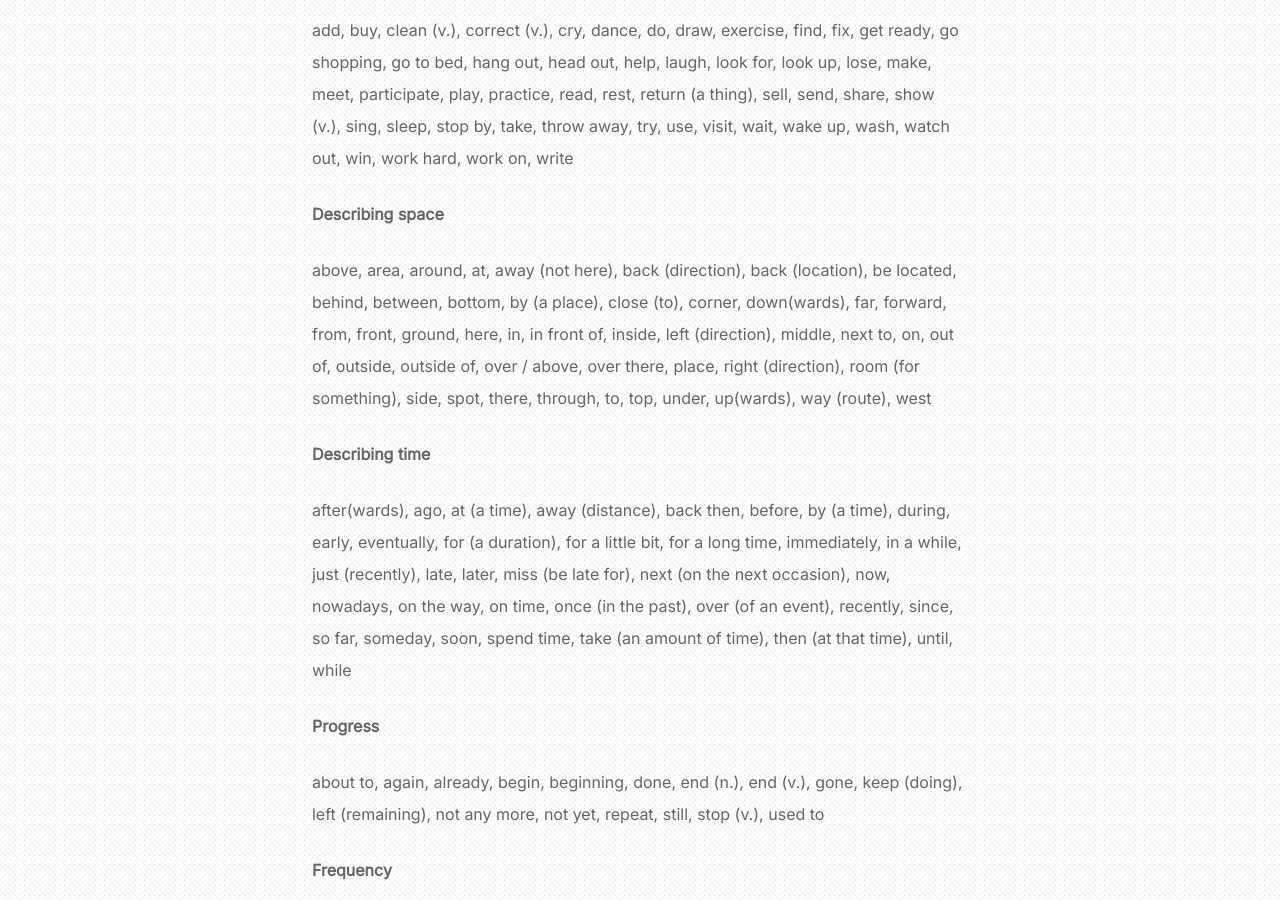
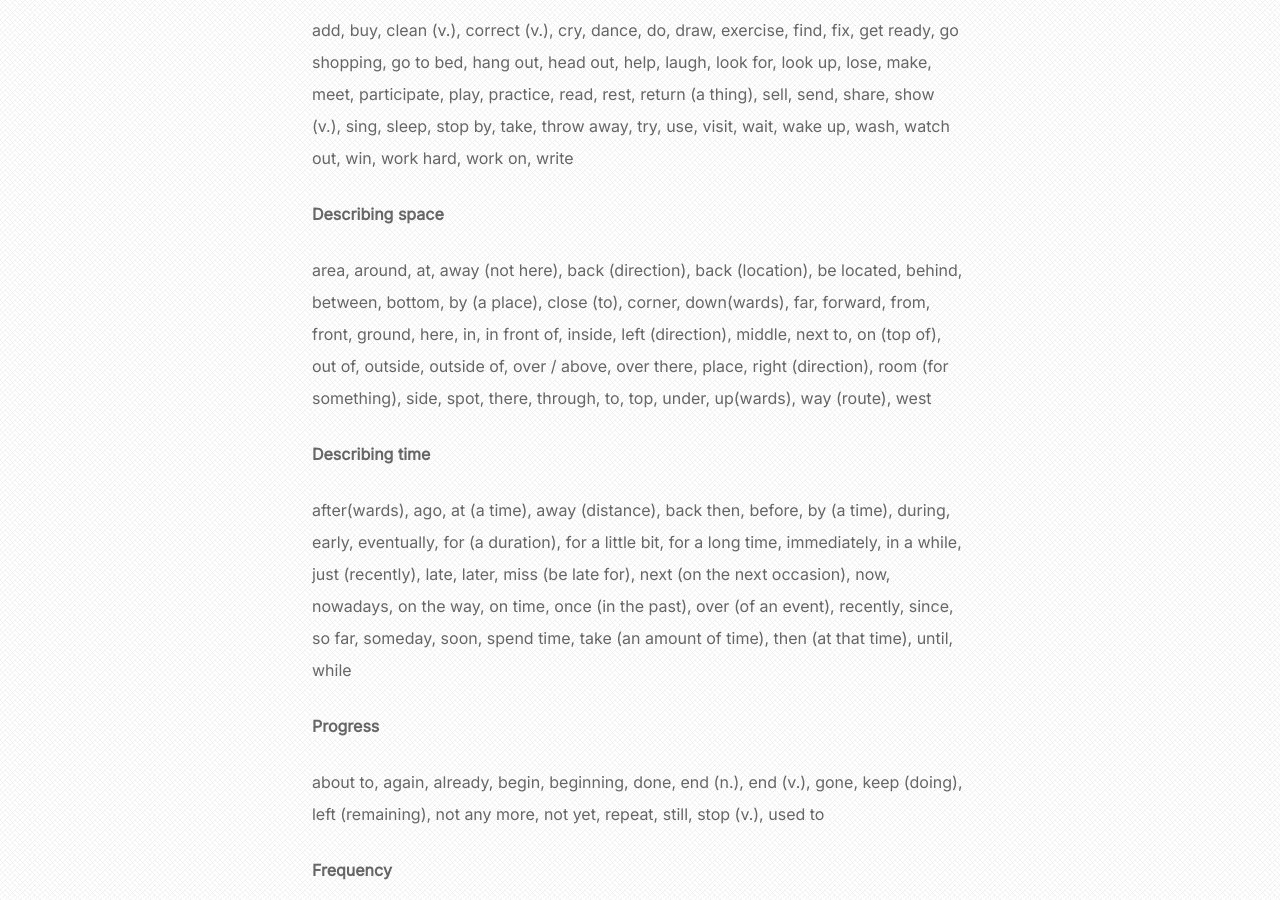
Before and after one commit to theycallmezeal/theycallmezeal.github.io, a Jekyll site: the page built from _posts/2025-1-24-1000-words.md, in a window 1280 px wide and 900 px high, scrolled down 7495 px. Built offline with Jekyll 4.4.1, drawn with Linux system fonts in a browser that asks for light colours; some of the changed text lies outside the part shown.

Commit message:
Update 2025-1-24-1000-words.md

```diff
--- a/_posts/2025-1-24-1000-words.md
+++ b/_posts/2025-1-24-1000-words.md
@@ -190,7 +190,7 @@ add, buy, clean (v.), correct (v.), cry, dance, do, draw, exercise, find, fix, g
 
 #### Describing space
 
-above, area, around, at, away (not here), back (direction), back (location), be located, behind, between, bottom, by (a place), close (to), corner, down(wards), far, forward, from, front, ground, here, in, in front of, inside, left (direction), middle, next to, on, out of, outside, outside of, over / above, over there, place, right (direction), room (for something), side, spot, there, through, to, top, under, up(wards), way (route), west
+area, around, at, away (not here), back (direction), back (location), be located, behind, between, bottom, by (a place), close (to), corner, down(wards), far, forward, from, front, ground, here, in, in front of, inside, left (direction), middle, next to, on (top of), out of, outside, outside of, over / above, over there, place, right (direction), room (for something), side, spot, there, through, to, top, under, up(wards), way (route), west
 
 #### Describing time
 
```
Also changed, not shown: other parts of _posts/2025-1-24-1000-words.md (+1 -1 lines).
